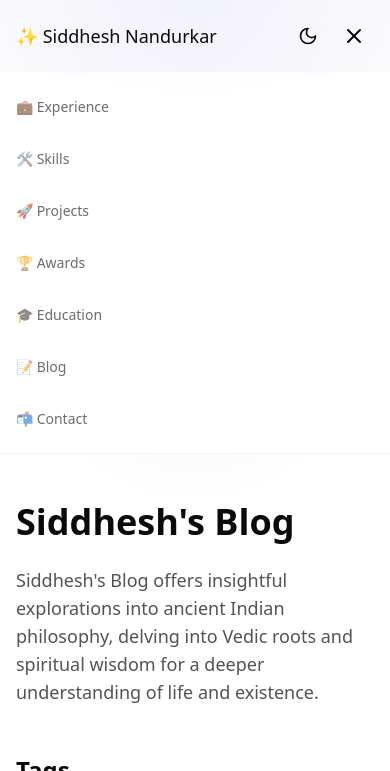
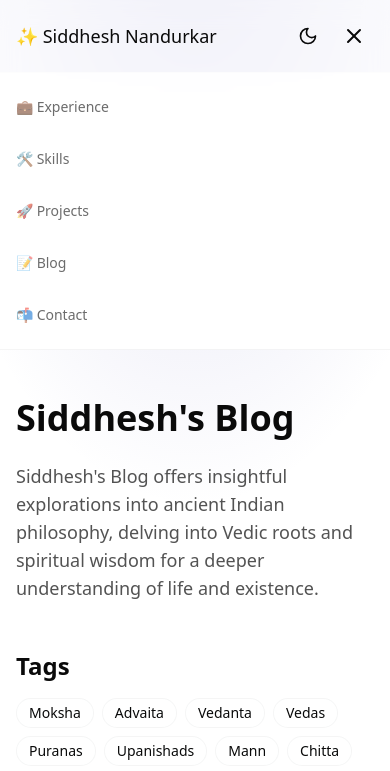
Before and after one commit to SiddheshNan/SiddheshNan, an Astro site: page /blog in a window 390 px wide. Both pictures are taken after a click on the button "Toggle menu". Shown: the top 771 px of the page. Built offline with nearby package versions, Linux system fonts and the light colour scheme; Astro itself is replaced by a stand-in of ours.

Commit message:
format the navbar on mobile

```diff
--- a/src/components/GlassHeader.tsx
+++ b/src/components/GlassHeader.tsx
@@ -72,18 +72,11 @@ export default function GlassHeader() {
             transition={{ duration: 0.3 }}
           >
             <nav className="flex flex-col space-y-4 text-sm font-medium">
-              {[
-                "experience",
-                "skills",
-                "projects",
-                "awards",
-                "education",
-                "blog",
-                "contact",
-              ].map((item, index) => (
+              {["experience", "skills", "projects", "blog", "contact"].map(
+                (item, index) => (
                   <motion.a
                     key={item}
-                  href={item === "blog" ? "/blog" : `#${item}`}
+                    href={item.includes("blog") ? "/blog" : `/#${item}`}
                     className="transition-colors hover:text-foreground/80 text-foreground/60 py-2"
                     onClick={toggleMenu}
                     initial={{ opacity: 0, x: -20 }}
@@ -93,13 +86,14 @@ export default function GlassHeader() {
                     {item === "experience" && "💼 "}
                     {item === "skills" && "🛠️ "}
                     {item === "projects" && "🚀 "}
-                  {item === "awards" && "🏆 "}
-                  {item === "education" && "🎓 "}
+                    {/* {item === "awards" && "🏆 "}
+                  {item === "education" && "🎓 "} */}
                     {item === "blog" && "📝 "}
                     {item === "contact" && "📬 "}
                     {item.charAt(0).toUpperCase() + item.slice(1)}
                   </motion.a>
-              ))}
+                )
+              )}
             </nav>
           </motion.div>
         )}
```
Lines whose indentation alone changed are shown as unchanged.
